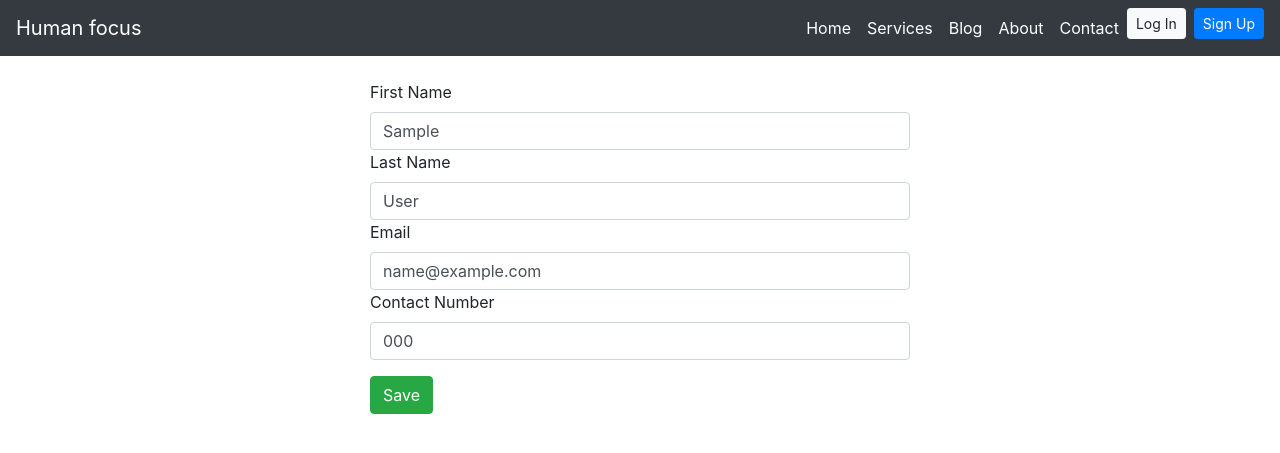
After one commit to kavyagknescode/hfworld, a Django app: page /dashboard/edit-profile/1 in a window 1280 px wide. The commit adds this page. Shown: the top 453 px of the page. Run offline with Django 3.2, Linux system fonts and the light colour scheme; tables that the repository leaves empty hold one stand-in row (values such as "Sample post"); some libraries are stand-ins or nearby versions.

Commit message:
User Profile Edit Option

```diff
--- a/dashboard/models.py
+++ b/dashboard/models.py
@@ -14,7 +14,7 @@ class UserDetails(models.Model):
     inv_address = models.CharField(verbose_name="Invoice Address", max_length=255, blank=True)
     inv_city = models.CharField(verbose_name="Invoice City", max_length=100, blank=True)
     inv_state = models.CharField(verbose_name="Invoice State", max_length=100, blank=True)
-    inv_pin = models.IntegerField(verbose_name="Invoice Pin", blank=True)
+    inv_pin = models.IntegerField(verbose_name="Invoice Pin", blank=True,)
 
     del_address = models.CharField(verbose_name="Delivery Address", max_length=255, blank=True)
     del_city = models.CharField(verbose_name="Delivery City", max_length=100, blank=True)
--- /dev/null
+++ b/dashboard/templates/dashboard/edit_profile.html
@@ -0,0 +1,36 @@
+{% extends 'base.html' %}
+{% load staticfiles %}
+{% load i18n %}
+{% load crispy_forms_tags %}
+
+{% block title %}{% trans "Log in" %}{% endblock %}
+
+{% block content %}
+  <div class="container">
+    <div class="row pt-4">
+      <div class="col-md-6 offset-md-3">
+        <form action="{% url 'dashboard:save-edited-profile' user_data.id %}" method="POST" enctype="multipart/form-data">
+          {% csrf_token %}
+
+          <div class="form-group form-group-md">
+            <label for="fname">First Name</label>
+            <input class="form-control" id="fname" name="fname" type="text" value="{{user_data.first_name}}">
+
+            <label for="lname">Last Name</label>
+            <input class="form-control" id="lname" name="lname" type="text" value="{{user_data.last_name}}">
+
+            <label for="tagline">Email</label>
+            <input class="form-control" id="email" name="email" type="text" value="{{user_data.email}}" required>
+
+            <label for="tagline">Contact Number</label>
+            <input class="form-control" id="phone" name="phone" type="text" value="{{user_data.phone}}" required>
+
+          </div>
+          <button type="submit" class="btn btn-md btn-success">Save</button>
+          <p></p>
+
+        </form>
+      </div>
+    </div>
+  </div>
+{% endblock %}
--- a/dashboard/urls.py
+++ b/dashboard/urls.py
@@ -6,5 +6,7 @@ app_name = 'dashboard'
 urlpatterns = [
     path('', views.dash_view, name='user-dashboard'),
     path('add-profile/<int:pk>', views.save_user_details, name='add-profile'),
+    path('edit-profile/<int:id>', views.edit_user_details, name='edit-profile'),
+    path('save-edited-profile/<int:id>', views.save_edited_details, name='save-edited-profile'),
 
 ]
--- a/dashboard/views.py
+++ b/dashboard/views.py
@@ -45,3 +45,26 @@ def save_user_details(request,pk):
         print('non post method')
         form = UserDetailsForm()
         return render(request, 'dashboard/add_profile.html', {'form':form})
+
+def edit_user_details(request,id):
+    user_data = UserDetails.objects.get(id=id)
+    return render(request, 'dashboard/edit_profile.html', {'user_data':user_data})
+
+def save_edited_details(request,id):
+    new_data = UserDetails.objects.get(id=id)
+    if request.method == 'POST':
+        new_data.user_uname = request.user
+        new_data.first_name = request.POST['fname']
+        new_data.last_name = request.POST['lname']
+        new_data.email = request.POST['email']
+        new_data.phone = request.POST['phone']
+
+        try:
+            validate_email(new_data.email)
+        except ValidationError:
+            messages.error(request, "Enter a Valid Email")
+
+        new_data.save()
+        return redirect('dashboard:user-dashboard')
+    else:
+        return redirect('dashboard:user-dashboard')
--- a/templates/base.html
+++ b/templates/base.html
@@ -12,8 +12,6 @@
     {% block content %}
     {% endblock %}
 
-    {% include 'includes/footer.html' %}
-
     {% include 'includes/js.html' %}
   </body>
 </html>
```
Also changed, not shown: dashboard/templates/dashboard/user_dash.html (+21 -4 lines).
